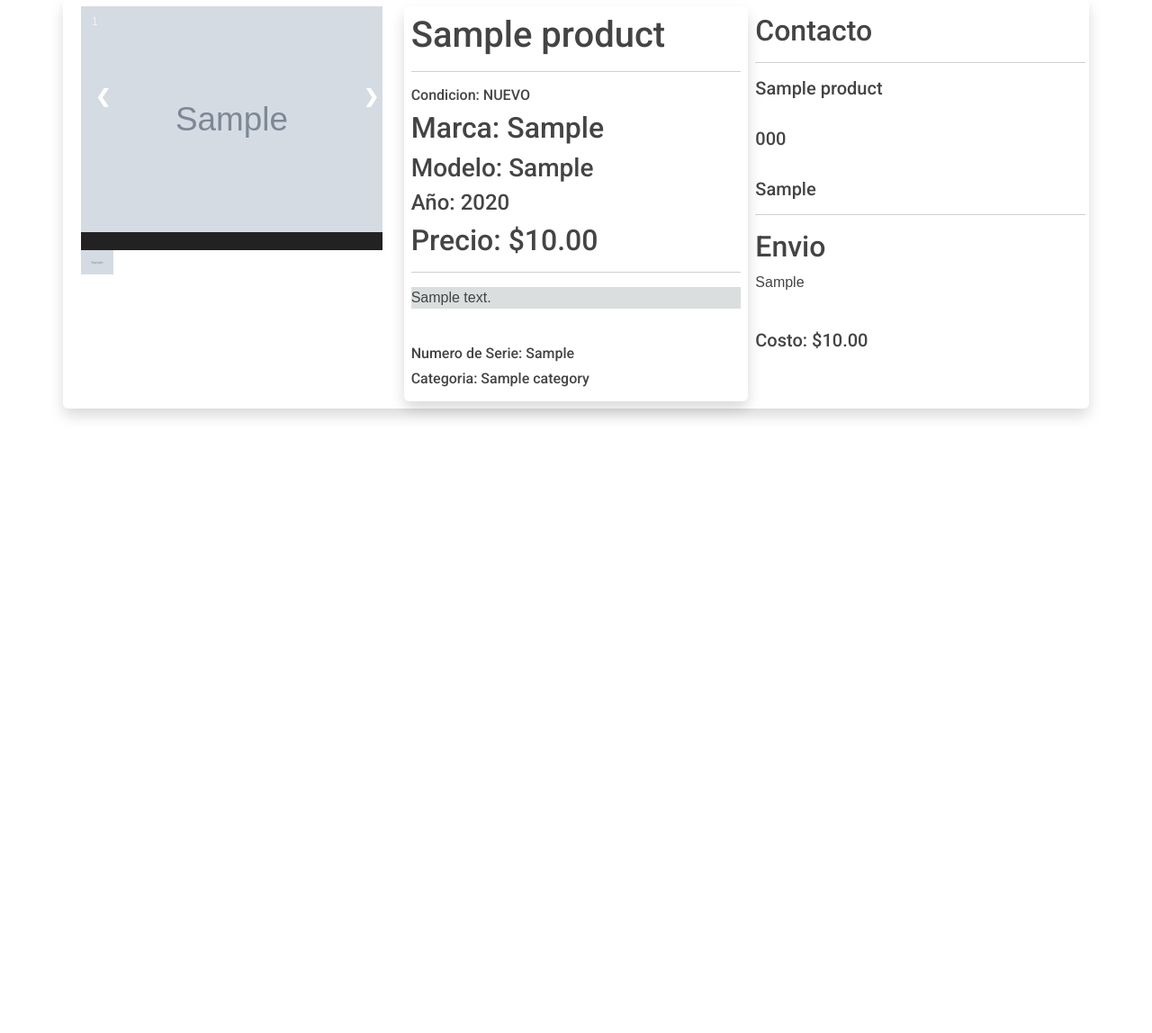
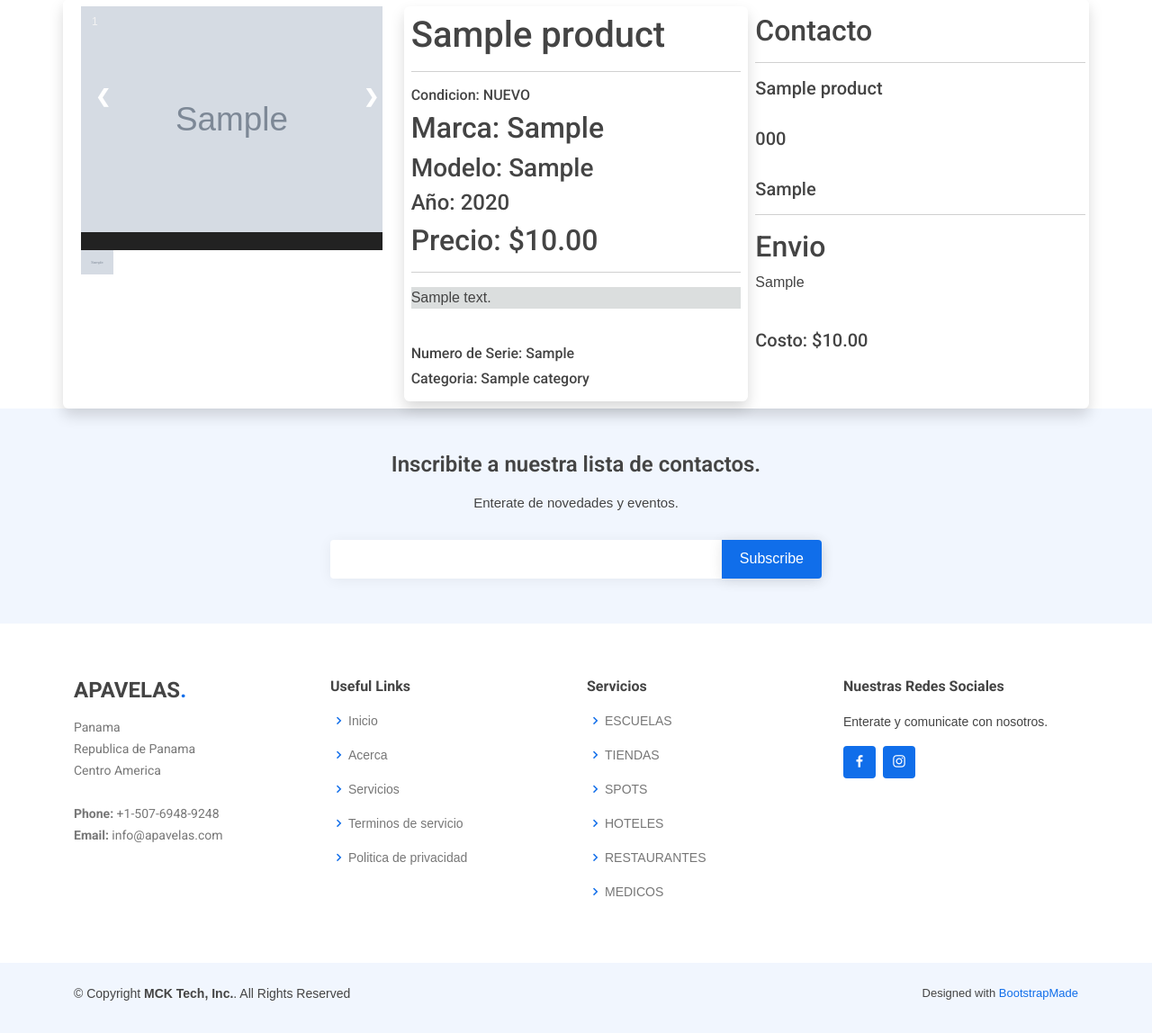
Before and after one commit to mcorkidi/apavelas, a Django app: page /market/listing/1 in a window 1280 px wide. Shown: the part 242-1390 px from the top of the page at 90% size. Before the commit the page ends 708 px from the top, so only its background shows below. Run offline with Django 3.2, Linux system fonts and the light colour scheme; tables that the repository leaves empty hold one stand-in row (values such as "Sample post"); grey boxes marked "Sample" are stand-in pictures; parts of the project's set-up code (start-up, migrations or seed data) failed here and were passed over; some libraries are stand-ins or nearby versions.

Commit message:
fix events

```diff
--- a/apavelas/forms.py
+++ b/apavelas/forms.py
@@ -30,9 +30,9 @@ class EventsForm(forms.ModelForm):
 #         model=Photo
 #         fields='__all__'
 
-    def __init__(self, *args, **kwargs):
-        super().__init__(*args, **kwargs)
-        self.fields["uploader"].disabled = True
+    # def __init__(self, *args, **kwargs):
+    #     super().__init__(*args, **kwargs)
+    #     self.fields["uploader"].disabled = True
 
 class TransactionForm(forms.ModelForm):
     class Meta:
--- a/apavelas/templates/apavelas/market_listing.html
+++ b/apavelas/templates/apavelas/market_listing.html
@@ -354,3 +354,98 @@
 
     </div>
 </div>
+
+<!-- ======= Footer ======= -->
+<footer id="footer">
+
+  <div class="footer-newsletter">
+    <div class="container">
+      <div class="row justify-content-center">
+        <div class="col-lg-6">
+          <h4>Inscribite a nuestra lista de contactos.</h4>
+          <p>Enterate de novedades y eventos. </p>
+          <form action="" method="post">
+            {% csrf_token %}
+            <input type="email" name="email_list"><input type="submit" value="Subscribe">
+          </form>
+        </div>
+      </div>
+    </div>
+  </div>
+
+  <div class="footer-top">
+    <div class="container">
+      <div class="row">
+
+        <div class="col-lg-3 col-md-6 footer-contact">
+          <h3>APAVELAS<span>.</span></h3>
+          <p>
+            Panama <br>
+            Republica de Panama<br>
+            Centro America <br><br>
+            <strong>Phone:</strong> +1-507-6948-9248<br>
+            <strong>Email:</strong> info@apavelas.com<br>
+          </p>
+        </div>
+
+        <div class="col-lg-3 col-md-6 footer-links">
+          <h4>Useful Links</h4>
+          <ul>
+            <li><i class="bx bx-chevron-right"></i> <a href="{% url 'index' %}">Inicio</a></li>
+            <li><i class="bx bx-chevron-right"></i> <a href="{% url 'index' %}#about">Acerca</a></li>
+            <li><i class="bx bx-chevron-right"></i> <a href="{% url 'index' %}#featured-services">Servicios</a></li>
+            <li><i class="bx bx-chevron-right"></i> <a href="#">Terminos de servicio</a></li>
+            <li><i class="bx bx-chevron-right"></i> <a href="#">Politica de privacidad</a></li>
+          </ul>
+        </div>
+
+        <div class="col-lg-3 col-md-6 footer-links">
+          <h4>Servicios</h4>
+          <ul>
+            <li><i class="bx bx-chevron-right"></i> <a href="{% url 'places' type_of_service='ESCUELAS' %}">ESCUELAS</a></li>
+            <li><i class="bx bx-chevron-right"></i> <a href="{% url 'places' type_of_service='TIENDAS' %}">TIENDAS</a></li>
+            <li><i class="bx bx-chevron-right"></i> <a href="{% url 'places' type_of_service='SPOTS' %}">SPOTS</a></li>
+            <li><i class="bx bx-chevron-right"></i> <a href="{% url 'places' type_of_service='HOTELES' %}">HOTELES</a></li>
+            <li><i class="bx bx-chevron-right"></i> <a href="{% url 'places' type_of_service='RESTAURANTES' %}">RESTAURANTES</a></li>
+            <li><i class="bx bx-chevron-right"></i> <a href="{% url 'places' type_of_service='MEDICOS' %}">MEDICOS</a></li>
+          </ul>
+        </div>
+
+        <div class="col-lg-3 col-md-6 footer-links">
+          <h4>Nuestras Redes Sociales</h4>
+          <p>Enterate y comunicate con nosotros.</p>
+          <div class="social-links mt-3">
+            <!-- <a href="#" class="twitter"><i class="bx bxl-twitter"></i></a> -->
+            <a href="https://www.facebook.com/groups/apk.grp" class="facebook"><i class="bx bxl-facebook"></i></a>
+            <a href="https://instagram.com/apk_panama?igshid=YmMyMTA2M2Y=" class="instagram"><i class="bx bxl-instagram"></i></a>
+          </div>
+        </div>
+
+      </div>
+    </div>
+  </div>
+
+  <div class="container py-4">
+    <div class="copyright">
+      &copy; Copyright <strong><span>MCK Tech, Inc.</span></strong>. All Rights Reserved
+    </div>
+    <div class="credits">
+
+      Designed with <a href="https://bootstrapmade.com/">BootstrapMade</a>
+    </div>
+  </div>
+
+</body>
+
+   <!-- Vendor JS Files -->
+
+   <script src="{% static 'apavelas/assets/vendor/aos/aos.js' %}"></script>
+
+   <script src="{% static 'apavelas/assets/vendor/glightbox/js/glightbox.min.js' %}"></script>
+
+   <script src="{% static 'apavelas/assets/vendor/swiper/swiper-bundle.min.js' %}"></script>
+
+
+   <!-- Template Main JS File -->
+   <script src="{% static 'apavelas/assets/js/main.js' %}"></script>
+</html>
--- a/apavelas/views.py
+++ b/apavelas/views.py
@@ -514,6 +514,7 @@ def editListing(request, product_id):
                 new_images = request.FILES.getlist('new_images')
                 images_linkchain = product.images
                 for i, new_image in enumerate(new_images):
+                    print('DEBUG>>>>>>> adding edit image')
                     filename = str(i) +  os.path.splitext(new_image.name)[1]
                     handle_uploaded_file(new_image, filename)
                     if images_linkchain == "":
```
